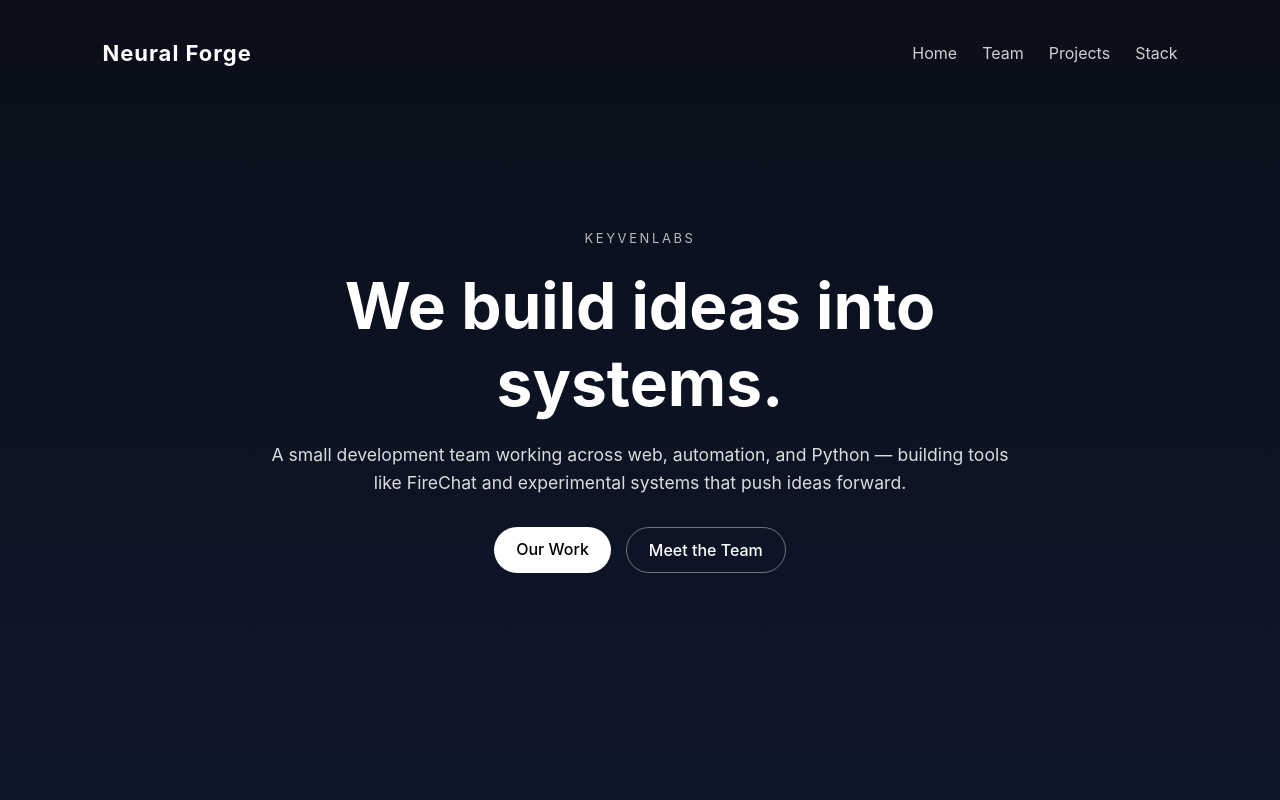
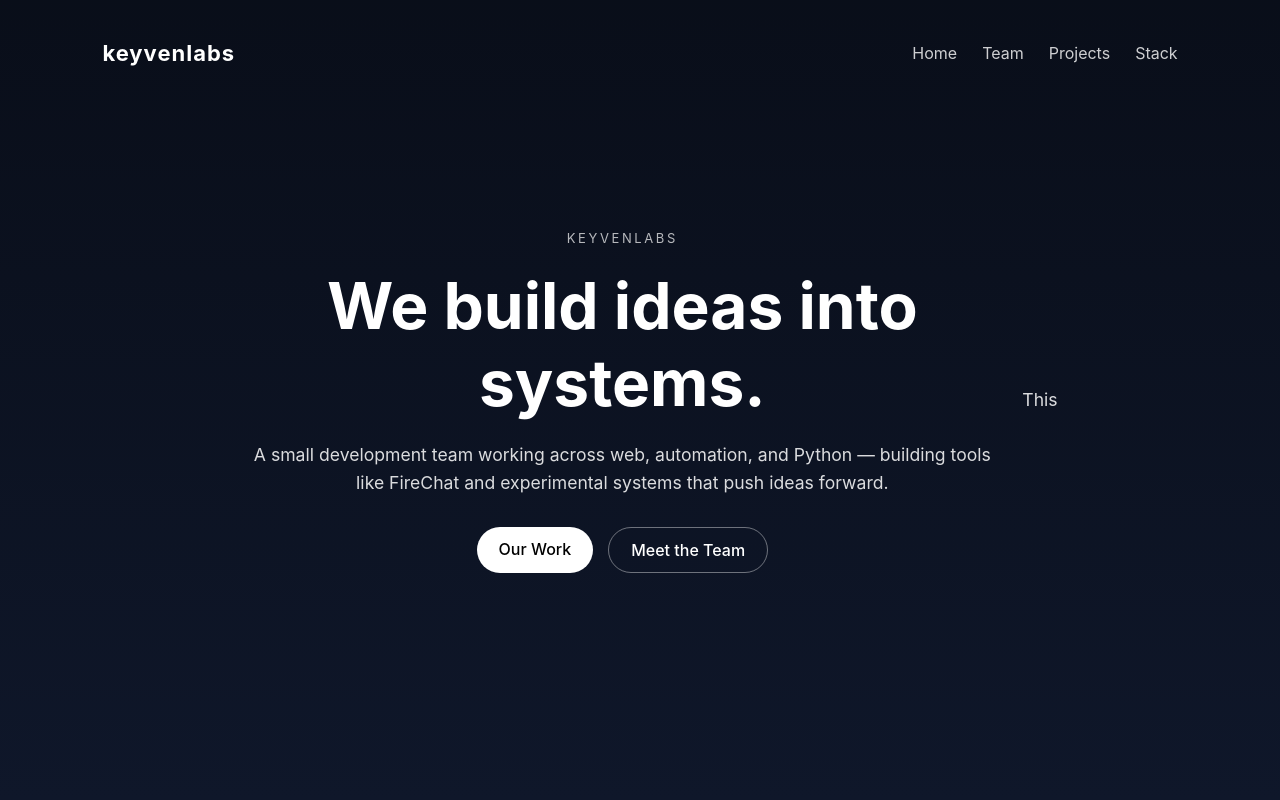
Before and after one commit to keyvenlabs/keyvenlabs.github.io, a plain HTML site: page index.html in a window 1280 px wide. Shown: the top 800 px of the page. Drawn offline with Linux system fonts and the light colour scheme.

Commit message:
Update index.html

```diff
--- a/index.html
+++ b/index.html
@@ -11,7 +11,7 @@
 
   <!-- HEADER -->
   <header>
-    <h1>Neural Forge</h1>
+    <h1>keyvenlabs</h1>
 
     <nav>
       <ul>
@@ -40,6 +40,8 @@
         <a href="#team">Meet the Team</a>
       </div>
     </div>
+    <div class="warning">
+      <p>This</p>
   </section>
 
   <main>
```
